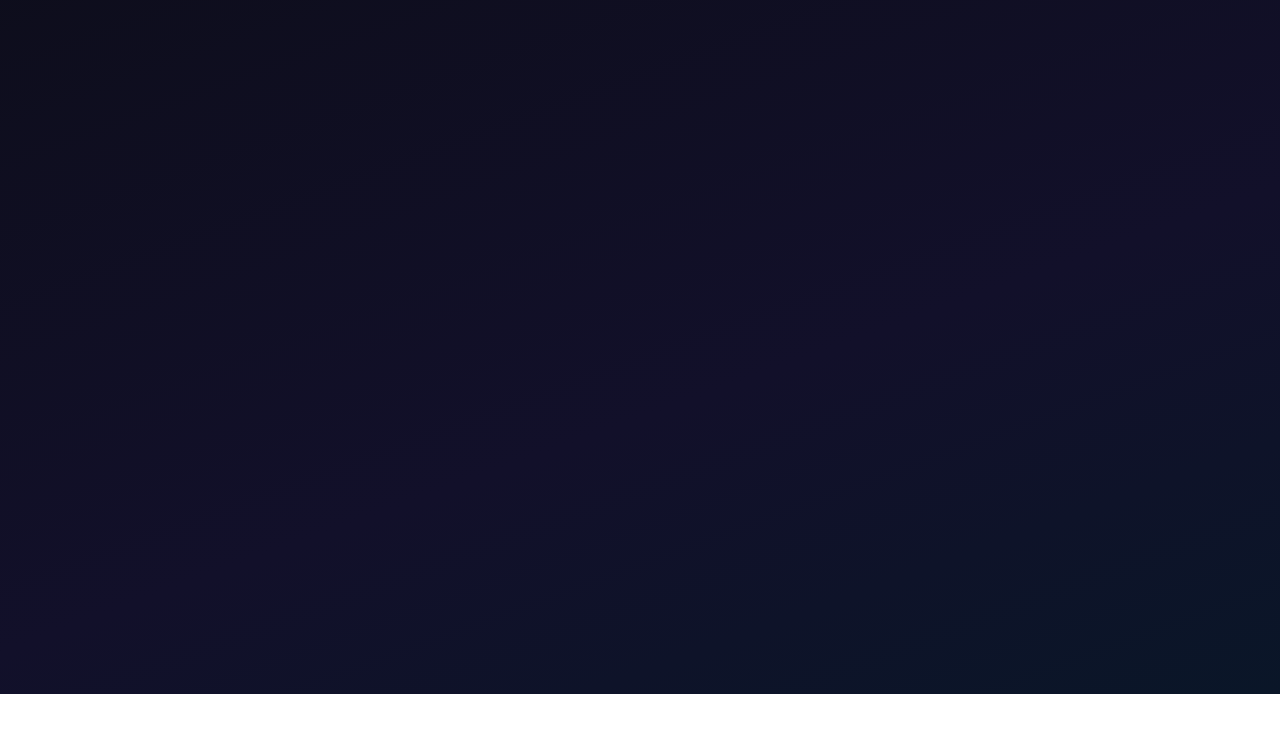
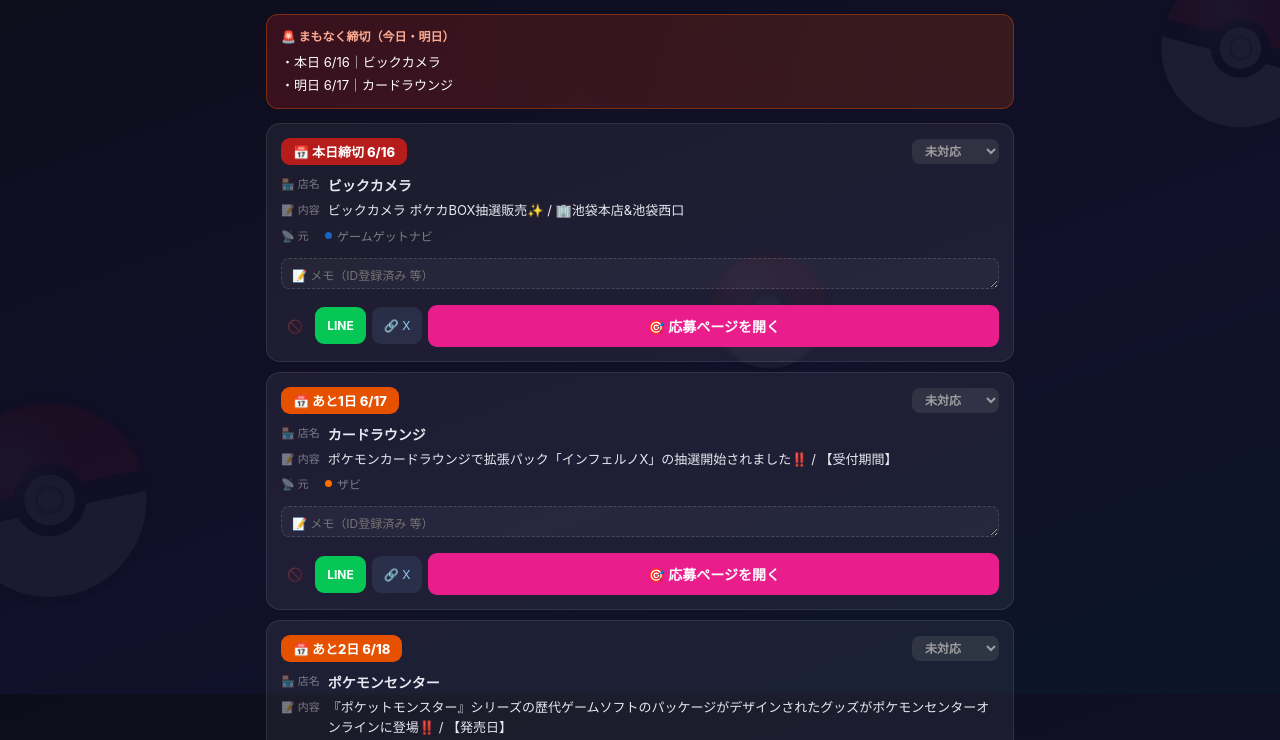
Before and after one commit to take8888k/pokeka-tracker, a plain HTML site: page index.html in a window 1280 px wide. Shown: the part 106-846 px from the top of the page. Before the commit the page ends 800 px from the top, so only its background shows below. Drawn offline with Linux system fonts and the light colour scheme.

Commit message:
Update index.html

```diff
--- a/index.html
+++ b/index.html
@@ -133,6 +133,7 @@
 const SHOP_VISIT_WORDS = ["店頭","店舗","来店","ご来店","並び","並ぶ","先着","開店","入店","抽選券","応募券","配布"];
 const APPLY_STRONG = ["応募","抽選","エントリー","受付","申し込","申込","予約","販売","購入","受け取り","当選","当落","先着"];
 const NOISE_WORDS = ["落選しました","当たりませんでした","ハズレ","残念","転売","相場","価格","買取","開封","自慢","届いた","届きました","レビュー","感想","お礼","ありがとう","おはよう","こんばんは","雑談"];
+/* === PART1 END === */
  function ballSVG(kind, size){
   const tops={monster:"#EE1515",super:"#3B82C4",hyper:"#F5C518",master:"#7B2D8E"};
   const top=tops[kind]||"#EE1515";
@@ -231,7 +232,7 @@
 function restore(id){ delete EXCLUDED[id]; save("pokeka_excluded",EXCLUDED); render(); }
 function applyAndOpen(id,url){ STATUSES[id]="applied"; save("pokeka_statuses",STATUSES); playBall(); window.open(url,"_blank","noopener"); render(); }
 window.setStatus=setStatus; window.setMemo=setMemo; window.askExclude=askExclude; window.cancelExclude=cancelExclude; window.exclude=exclude; window.restore=restore; window.applyAndOpen=applyAndOpen;
- function cardHtml(g, info, shop, opts){
+function cardHtml(g, info, shop, opts){
   const st=STATUSES[g.id]||"none";
   const stObj=STATUS_OPTIONS.find(o=>o.id===st)||STATUS_OPTIONS[0];
   const safeId=esc(g.id).replace(/'/g,"\\'");
@@ -340,4 +341,11 @@
 (function(){
   let sx=0,sy=0,tr=false; const area=document.getElementById("swipeArea");
   area.addEventListener("touchstart",e=>{ if(e.touches.length!==1) return; sx=e.touches[0].clientX; sy=e.touches[0].clientY; tr=true; },{passive:true});
-  area.addEventListener("touchend",e=>{ if(!tr) return; tr=false; const dx=e.changedTouches[0].clientX-sx, dy=e.changedTouches[0].clientY-sy; if(
+  area.addEventListener("touchend",e=>{ if(!tr) return; tr=false; const dx=e.changedTouches[0].clientX-sx, dy=e.changedTouches[0].clientY-sy; if(Math.abs(dx)<60||Math.abs(dx)<Math.abs(dy)*1.5) return; const i=TAB_ORDER.indexOf(currentTab); if(dx<0&&i<TAB_ORDER.length-1) switchTab(TAB_ORDER[i+1]); else if(dx>0&&i>0) switchTab(TAB_ORDER[i-1]); },{passive:true});
+})();
+window.__confirmId=null;
+initBgBalls();
+loadData();
+</script>
+</body>
+</html>
```
